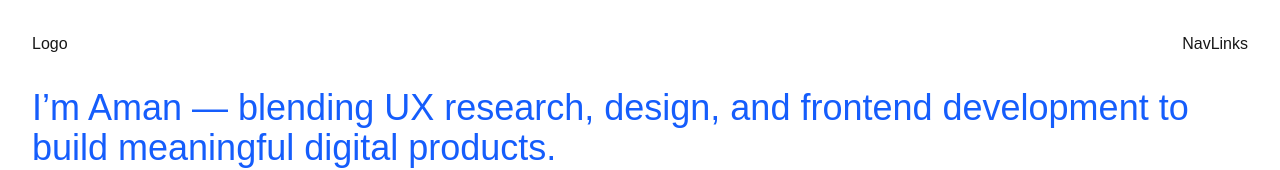
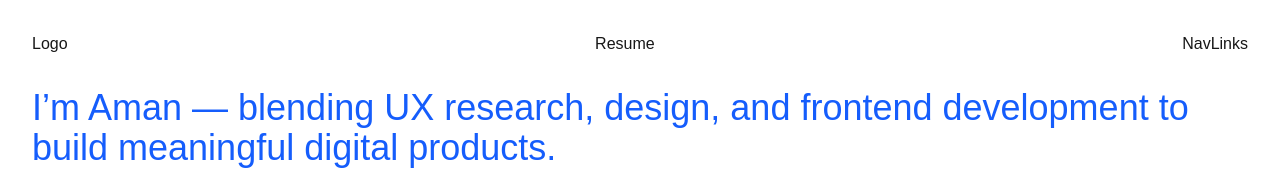
Before and after one commit to 11amanraj/portfolio-april-2025, a Next.js app: page / in a window 1280 px wide. Shown: the top 170 px of the page. Built offline with nearby package versions, Linux system fonts and the light colour scheme.

Commit message:
Added download resume button

```diff
--- a/app/Components/Navigation/NavBar.tsx
+++ b/app/Components/Navigation/NavBar.tsx
@@ -6,6 +6,12 @@ const NavBar = () => {
   return (
     <nav className='flex justify-between py-8'>
         <div>Logo</div>
+        <a
+          href='/aman_resume.pdf'
+          download
+        >
+          Resume
+        </a>
         <NavLinks />
         {/* <NavLinksCondensed /> */}
     </nav>
```
